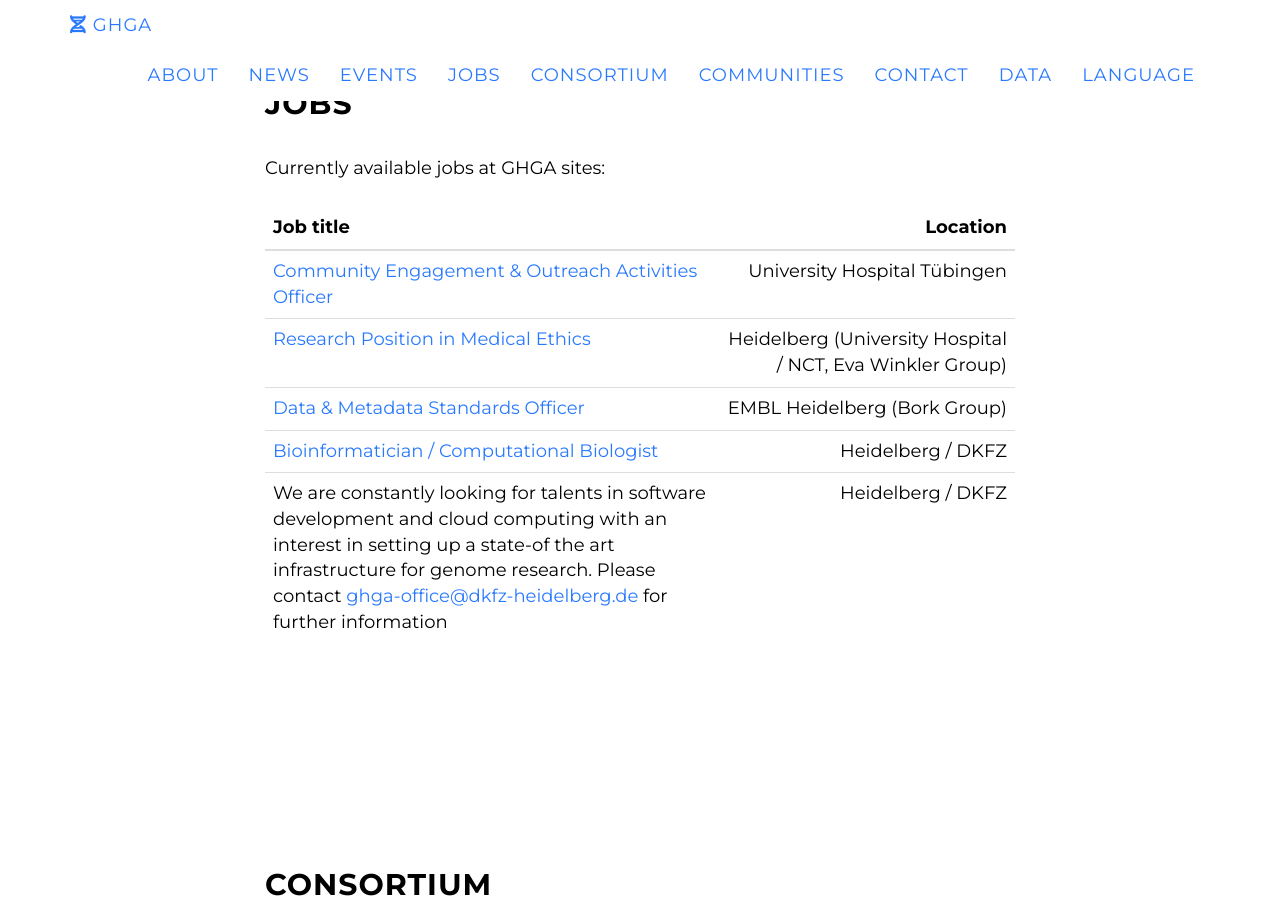
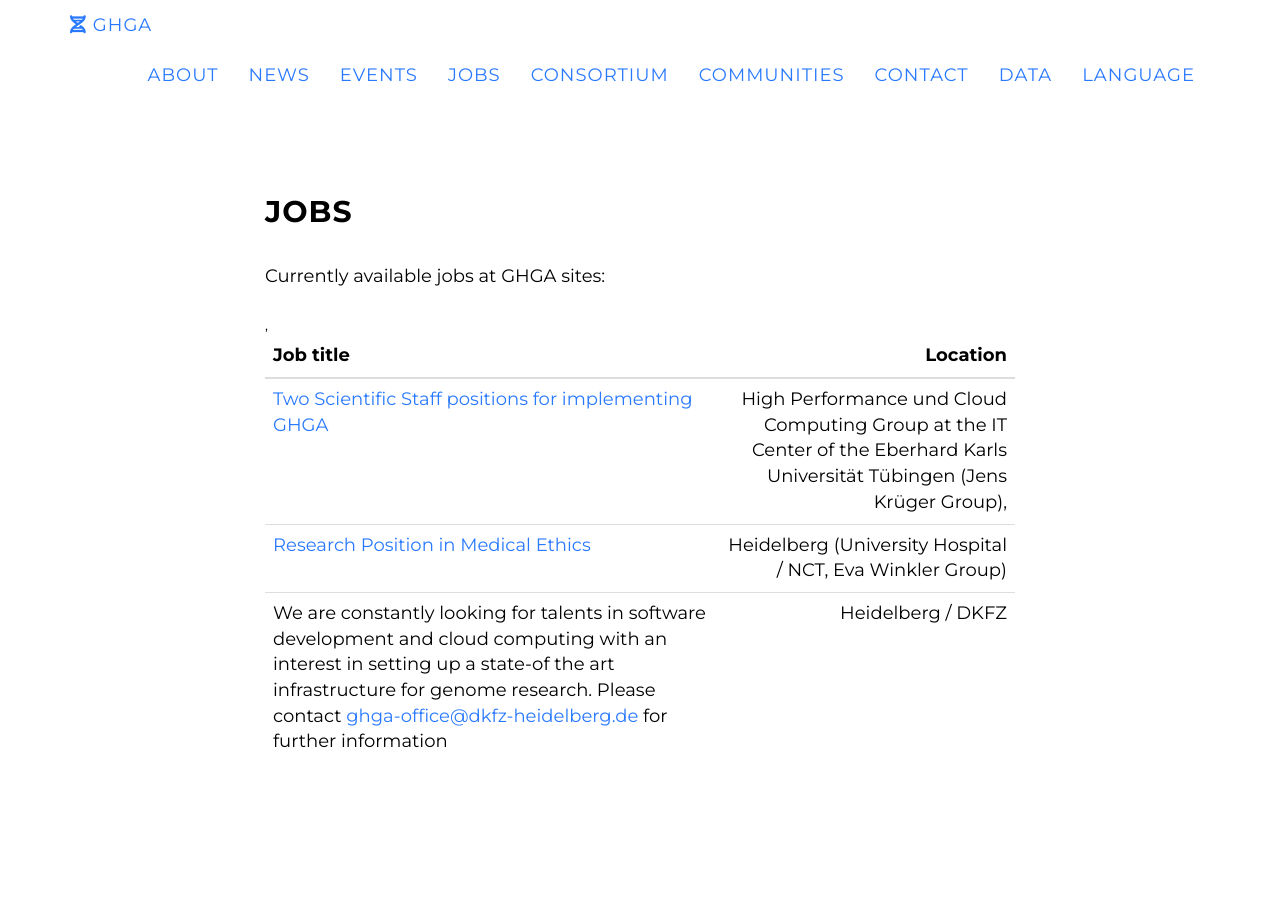
Before and after one commit to ghga-de/online, a Jekyll site: the page built from index.html, in a window 1280 px wide and 900 px high, scrolled down 4201 px. Built offline with Jekyll 4.4.1, drawn with Linux system fonts in a browser that asks for light colours; nearby versions of some CDN libraries; a script that is not in the unit is left out; some of the changed text lies outside the part shown.

Commit message:
Update to positions, minor tweaks in general content

```diff
--- a/_includes/contact.html
+++ b/_includes/contact.html
@@ -3,11 +3,12 @@
             <div class="row">
                 <div class="col-lg-8 col-lg-offset-2">
                     <h2 data-i18n="contact.title"></h2>
-
                     <p>
-                        Dr. Oliver Stegle (DKFZ Heidelberg)<br>
+                        Prof Dr. Oliver Stegle (DKFZ Heidelberg)<br>
                         Prof. Dr. Oliver Kohlbacher (Universität Tübingen)<br>
-                        GHGA-Office: Dr. Jan Eufinger (Administrative Coordinator GHGA)<br>
+                        GHGA-Office: </br>
+                        Dr. Koray Kirli (Technical Coordinator GHGA)‚ </br>
+                        Dr. Jan Eufinger (Administrative Coordinator GHGA)<br>
                         <script src="{{ "/js/lodash@4(lodash.min.js+lodash.fp.min.js).js" | prepend: site.url }}"></script>
                         <script src="{{ "/js/emailutils.js" | prepend: site.url }}"></script>
                         <noscript>
--- a/_includes/jobs.html
+++ b/_includes/jobs.html
@@ -18,22 +18,14 @@
                             </thead>
                             <tbody>
                                  <tr>
-                                    <td style="text-align:left"><a href="https://www.medizin.uni-tuebingen.de/de/karriere/jobs/10798-akademische-n-mitarbeiter-in-fur-community-engagement-und-outreach-activities-im-bereich-seltene-erkrankungen-wmd" target="_blank">Community Engagement & Outreach Activities Officer</a></td>
-                                    <td style="text-align:right">University Hospital Tübingen</td>
+                                    <td style="text-align:left"><a href="https://uni-tuebingen.de/universitaet/stellenangebote/newsfullview-stellenangebote/article/scientific-staff-m-f-d-e-13-tv-l-100/" target="_blank">Two Scientific Staff positions for implementing GHGA</a></td>
+                                    <td style="text-align:right">High Performance und Cloud Computing Group at the IT Center of the Eberhard Karls Universität Tübingen (Jens Krüger Group)‚</td>
                                 </tr>
                                 <tr>
                                     <td style="text-align:left"><a href="https://karriere.klinikum.uni-heidelberg.de/index.php?ac=jobad&code=72zeWQUV3lA%2BGtRTtuPQC28ASIKdZT2GDukVnlqITE5CUh%2BOYViUEA%3D%3D" target="_blank">Research Position in Medical Ethics</a></td>
                                     <td style="text-align:right">Heidelberg (University Hospital / NCT, Eva Winkler Group)</td>
                                 </tr>
-                                <tr>
-                                    <td style="text-align:left"><a href="https://www.embl.org/jobs/position/HD01886/" target="_blank">Data & Metadata Standards Officer</a></td>
-                                    <td style="text-align:right">EMBL Heidelberg (Bork Group) </td>
-                                </tr>
-                                <tr>
-                                    <td style="text-align:left"><a href="https://jobs.dkfz.de/en/jobs/63117/bioinformatician-computational-biologist" target="_blank">Bioinformatician / Computational Biologist</a></td>
-                                    <td style="text-align:right">Heidelberg / DKFZ</td>
-                                </tr>
-                                <tr>
+‚                                <tr>
                                     <td style="text-align:left">We are constantly looking for talents in software development and cloud computing with an interest in setting up a state-of the art infrastructure for genome research. Please contact <a href= "mailto:ghga-office@dkfz-heidelberg.de">ghga-office@dkfz-heidelberg.de </a> for further information</td>
                                     <td style="text-align:right">Heidelberg / DKFZ </td>
                                 </tr>
--- a/assets/locales/de/translation.json
+++ b/assets/locales/de/translation.json
@@ -9,7 +9,7 @@
   "about": {
     "navTitle": "Über",
     "title": "Über",
-    "paragraph1": "Humangenomsequenzierung und andere Omics Datenmodalitäten sind für die biomedizinische Forschung und die Weiterentwicklung des Gesundheitswesens von entscheidender Bedeutung. GHGA wird die Infrastruktur bereitstellen, um sowohl den Wunsch nach einem offenem und <a href=\"https://www.go-fair.org/fair-principles/\" target=\"_blank\">FAIRen</a> Umgang mit Omics-Daten zu erfüllen, und der Notwendigkeit, persönliche Daten sicher zu verwahren. Im Gegensatz zu anderen europäischen Infrastrukturen wird GHGA als nationales Konsortium in der Lage sein, die für Deutschland spezifischen gesetzlichen Anforderungen zu erfüllen, um es deutschen Forschern zu ermöglichen, bei der Mitgestaltung künftiger internationaler Standards für den Datenaustausch mitzuwirken und eine führende Rolle in internationalen Forschungskonsortien zu übernehmen. <br>\n <br>Antragstellende Institution:<b> Deutsches Krebsforschungszentrum DKFZ, Heidelberg </b><br>Sprecher: <b>Dr. Oliver Stegle</b><br><br><a href=\"documents/Letter_of_Intent_GHGA.pdf\">GHGA Letter of Intent</a>",
+    "paragraph1": "Humangenomsequenzierung und andere Omics Datenmodalitäten sind für die biomedizinische Forschung und die Weiterentwicklung des Gesundheitswesens von entscheidender Bedeutung. GHGA wird die Infrastruktur bereitstellen, um sowohl den Wunsch nach einem offenem und <a href=\"https://www.go-fair.org/fair-principles/\" target=\"_blank\">FAIRen</a> Umgang mit Omics-Daten zu erfüllen, und der Notwendigkeit, persönliche Daten sicher zu verwahren. Im Gegensatz zu anderen europäischen Infrastrukturen wird GHGA als nationales Konsortium in der Lage sein, die für Deutschland spezifischen gesetzlichen Anforderungen zu erfüllen, um es deutschen Forschern zu ermöglichen, bei der Mitgestaltung künftiger internationaler Standards für den Datenaustausch mitzuwirken und eine führende Rolle in internationalen Forschungskonsortien zu übernehmen. <br>\n <br>Koordinierende Institution:<b> Deutsches Krebsforschungszentrum DKFZ, Heidelberg </b><br>Direktorium:<br><b>Prof Dr. Oliver Stegle (Sprecher)<br>Prof. Dr. Oliver Kohlbacher<br>Dr. Jan Korbel<br>Prof. Dr. Eva Winkler</b><br><br><a href=\"documents/Letter_of_Intent_GHGA.pdf\">GHGA Letter of Intent</a>",
     "objectives": {
       "title": "Kernziele von GHGA",
       "obj1": "Bereitstellung eines nationalen, sicheren und vertrauenswürdigen <b>Langzeitarchivs menschlicher Omics-Daten </ b>, die in der EGA-Infrastruktur eingebunden ist",
--- a/assets/locales/en/translation.json
+++ b/assets/locales/en/translation.json
@@ -9,7 +9,7 @@
   "about": {
     "navTitle": "About",
     "title": "About",
-    "paragraph1": "Human genome sequencing and other omics data modalities are of critical importance for biomedical research and the future development of healthcare. GHGA will provide the infrastructure to meet both the desire to handle omics data in an open and <a href=\"https://www.go-fair.org/fair-principles/\" target=\"_blank\">FAIR</a> manner and the need to keep personal data safe and secure. Other than other European infrastructures, as a National consortium, GHGA will have the ability to address the legal requirements specific to Germany, enabling German researchers to help shape future international standards for data exchange and take on leading roles in international research consortia.<br>\n                    <br>\n                    Applicant Institution:<b> The German Cancer Research Center DKFZ, Heidelberg</b><br>Spokesperson: <b>Dr. Oliver Stegle</b><br><br><a href=\"documents/Letter_of_Intent_GHGA.pdf\">GHGA Letter of Intent</a>",
+    "paragraph1": "Human genome sequencing and other omics data modalities are of critical importance for biomedical research and the future development of healthcare. GHGA will provide the infrastructure to meet both the desire to handle omics data in an open and <a href=\"https://www.go-fair.org/fair-principles/\" target=\"_blank\">FAIR</a> manner and the need to keep personal data safe and secure. Other than other European infrastructures, as a National consortium, GHGA will have the ability to address the legal requirements specific to Germany, enabling German researchers to help shape future international standards for data exchange and take on leading roles in international research consortia.<br>\n                    <br>\n                    Coordinating Institution:<b> The German Cancer Research Center DKFZ, Heidelberg</b><br>Directorate:<br><b>Prof. Dr. Oliver Stegle (Speaker)<br>Prof. Dr. Oliver Kohlbacher<br>Dr. Jan Korbel<br>Prof. Dr. Eva Winkler</b><br><br><a href=\"documents/Letter_of_Intent_GHGA.pdf\">GHGA Letter of Intent</a>",
     "objectives": {
       "title": "Core Objectives of GHGA",
       "obj1": "Provide a national secure and trustworthy <b>long-term archive of human omics data</b> federated with the EGA",
```
